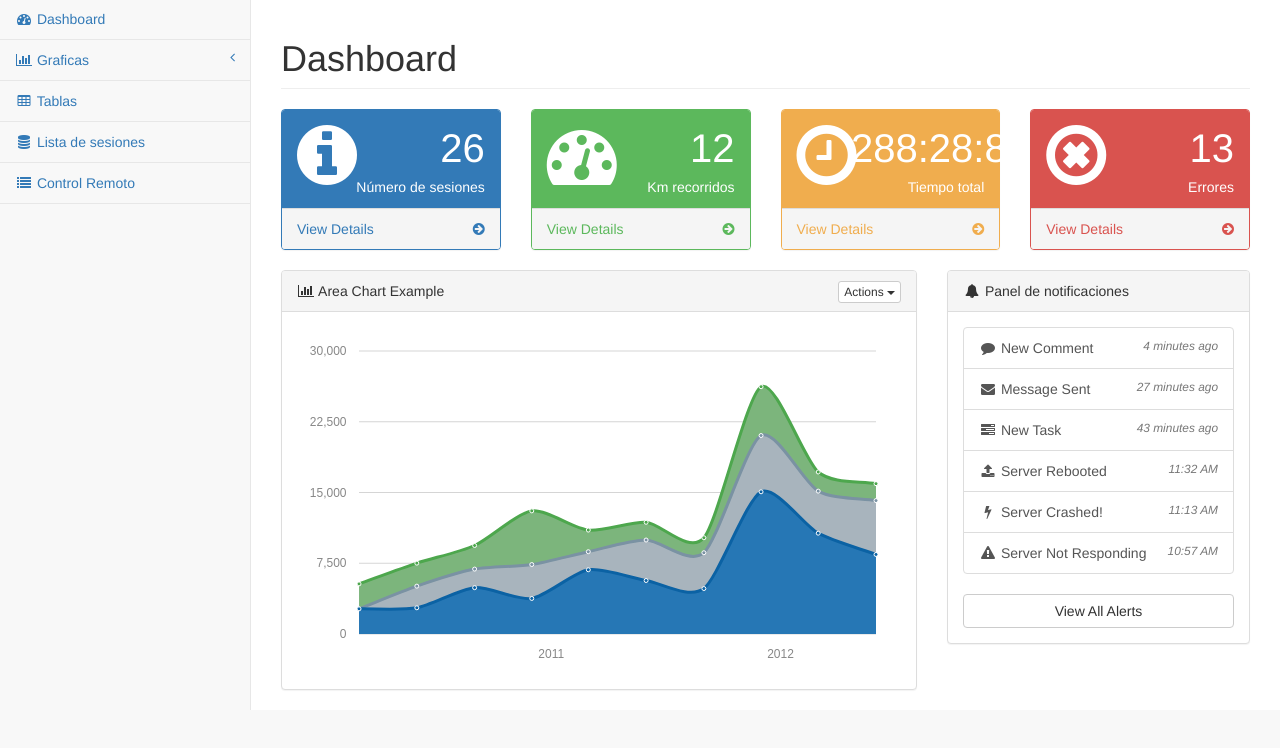
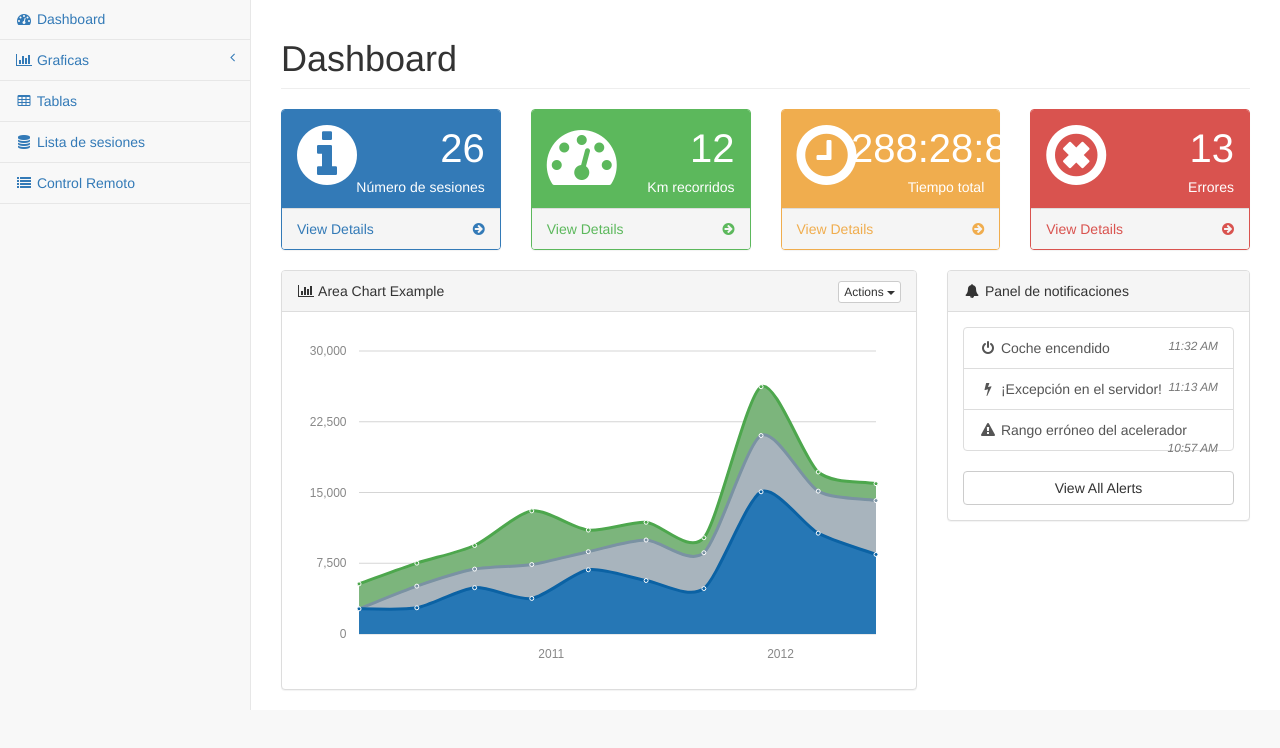
Before and after one commit to dpeite/JustTelemetry, a Flask app: page / in a window 1280 px wide. Shown: the part 52-800 px from the top of the page. Run offline with Flask 2, Linux system fonts and the light colour scheme; some libraries are stand-ins or nearby versions.

Commit message:
Modificado panel de notificaciones para mostrar texto relacionado con nuestro proyecto #108

```diff
--- a/app/templates/index.html
+++ b/app/templates/index.html
@@ -143,32 +143,17 @@
         <div class="panel-body">
           <div class="list-group">
             <a href="#" class="list-group-item">
-              <i class="fa fa-comment fa-fw"></i> New Comment
-              <span class="pull-right text-muted small"><em>4 minutes ago</em>
-              </span>
-            </a>
-            <a href="#" class="list-group-item">
-              <i class="fa fa-envelope fa-fw"></i> Message Sent
-              <span class="pull-right text-muted small"><em>27 minutes ago</em>
-              </span>
-            </a>
-            <a href="#" class="list-group-item">
-              <i class="fa fa-tasks fa-fw"></i> New Task
-              <span class="pull-right text-muted small"><em>43 minutes ago</em>
-              </span>
-            </a>
-            <a href="#" class="list-group-item">
-              <i class="fa fa-upload fa-fw"></i> Server Rebooted
+              <i class="fa fa-power-off fa-fw"></i> Coche encendido
               <span class="pull-right text-muted small"><em>11:32 AM</em>
               </span>
             </a>
             <a href="#" class="list-group-item">
-              <i class="fa fa-bolt fa-fw"></i> Server Crashed!
+              <i class="fa fa-bolt fa-fw"></i> ¡Excepción en el servidor!
               <span class="pull-right text-muted small"><em>11:13 AM</em>
               </span>
             </a>
             <a href="#" class="list-group-item">
-              <i class="fa fa-warning fa-fw"></i> Server Not Responding
+              <i class="fa fa-warning fa-fw"></i> Rango erróneo del acelerador
               <span class="pull-right text-muted small"><em>10:57 AM</em>
               </span>
             </a>
```
